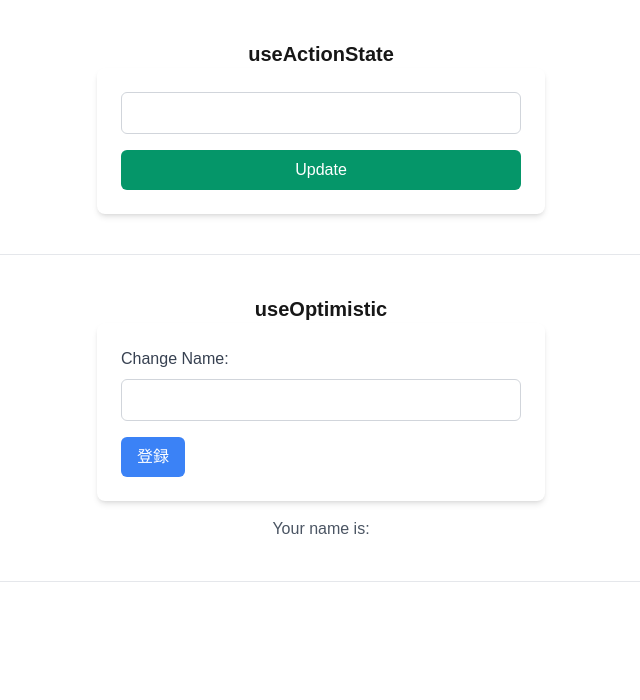
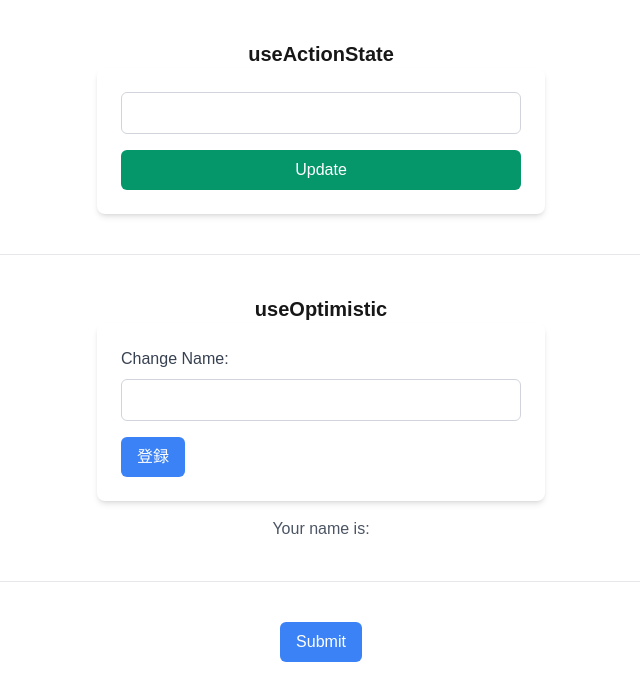
Before and after one commit to hukuryo/React19-stable, a Next.js app: page / in a window 1280 px wide. Shown: the top 700 px of the page, without its empty margins (319-959 px from the left). Built offline with nearby package versions, Linux system fonts and the light colour scheme.

Commit message:
add useFormStatus

```diff
--- a/app/page.tsx
+++ b/app/page.tsx
@@ -1,6 +1,7 @@
 "use client";
 
 import UseActionStateDemo from "@/components/useActionStateDemo";
+import { UseFormStatusDemo } from "@/components/useFormStatus";
 import { UseOptimisticDemo } from "@/components/useOptimisticDemo";
 
 export default function Home() {
@@ -10,6 +11,7 @@ export default function Home() {
       <hr className="mt-10" />
       <UseOptimisticDemo />
       <hr className="mt-10" />
+      <UseFormStatusDemo />
     </>
   );
 }
--- /dev/null
+++ b/components/useFormStatus.tsx
@@ -0,0 +1,34 @@
+import { useFormStatus } from "react-dom";
+
+function Submit() {
+  const { pending } = useFormStatus();
+  return (
+    <button
+      type="submit"
+      disabled={pending}
+      className="bg-blue-500 text-white py-2 px-4 rounded-md hover:bg-blue-600 focus:outline-none focus:ring-2 focus:ring-blue-500 focus:ring-offset-2"
+    >
+      {pending ? "Submitting..." : "Submit"}
+    </button>
+  );
+}
+
+async function updateName() {
+  await new Promise((resolve) => setTimeout(resolve, 3000));
+}
+
+function Form({ action }: { action: () => void }) {
+  return (
+    <form action={action}>
+      <Submit />
+    </form>
+  );
+}
+
+export const UseFormStatusDemo = () => {
+  return (
+    <div className="mt-10 flex justify-center">
+      <Form action={() => updateName()} />
+    </div>
+  );
+};
```
